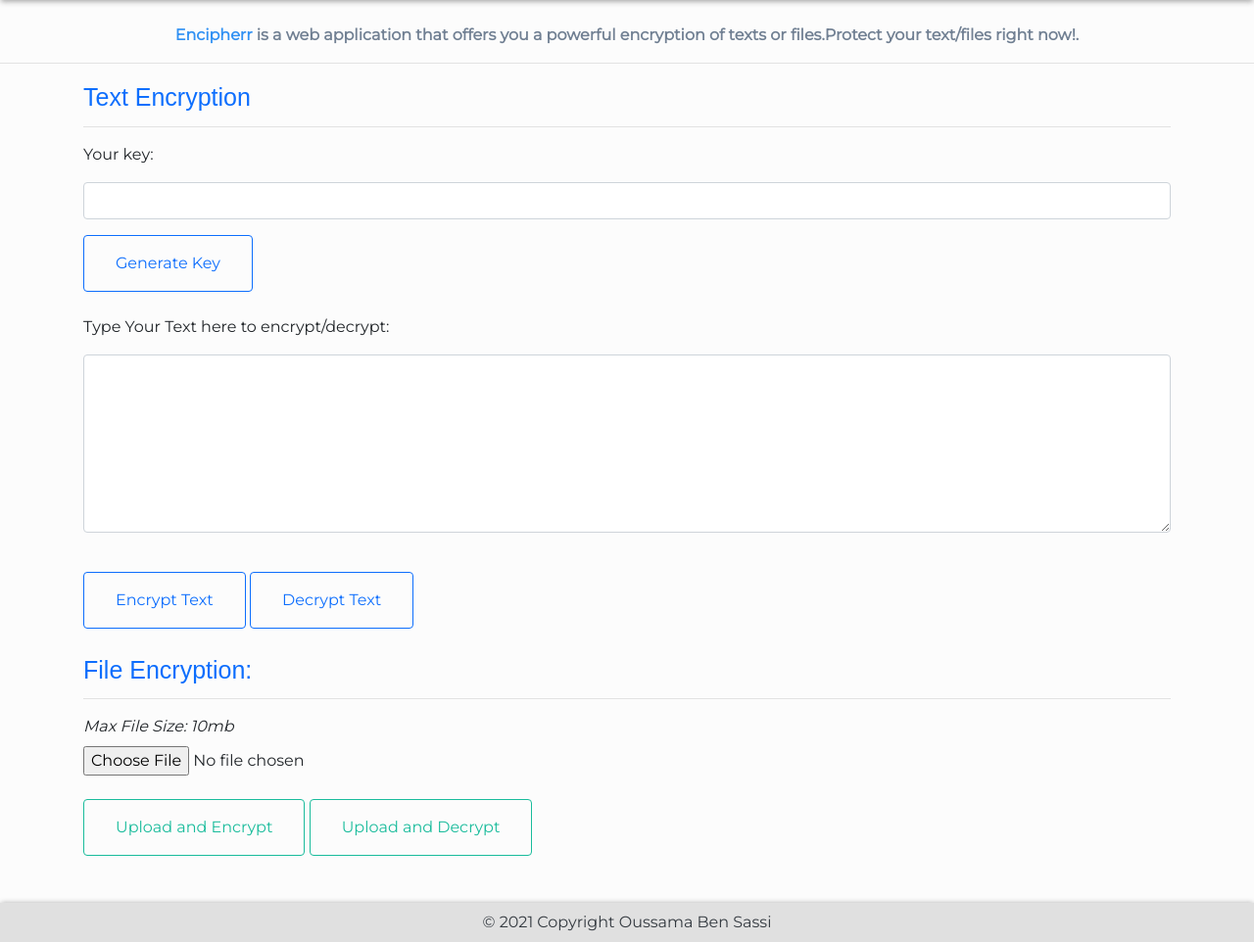
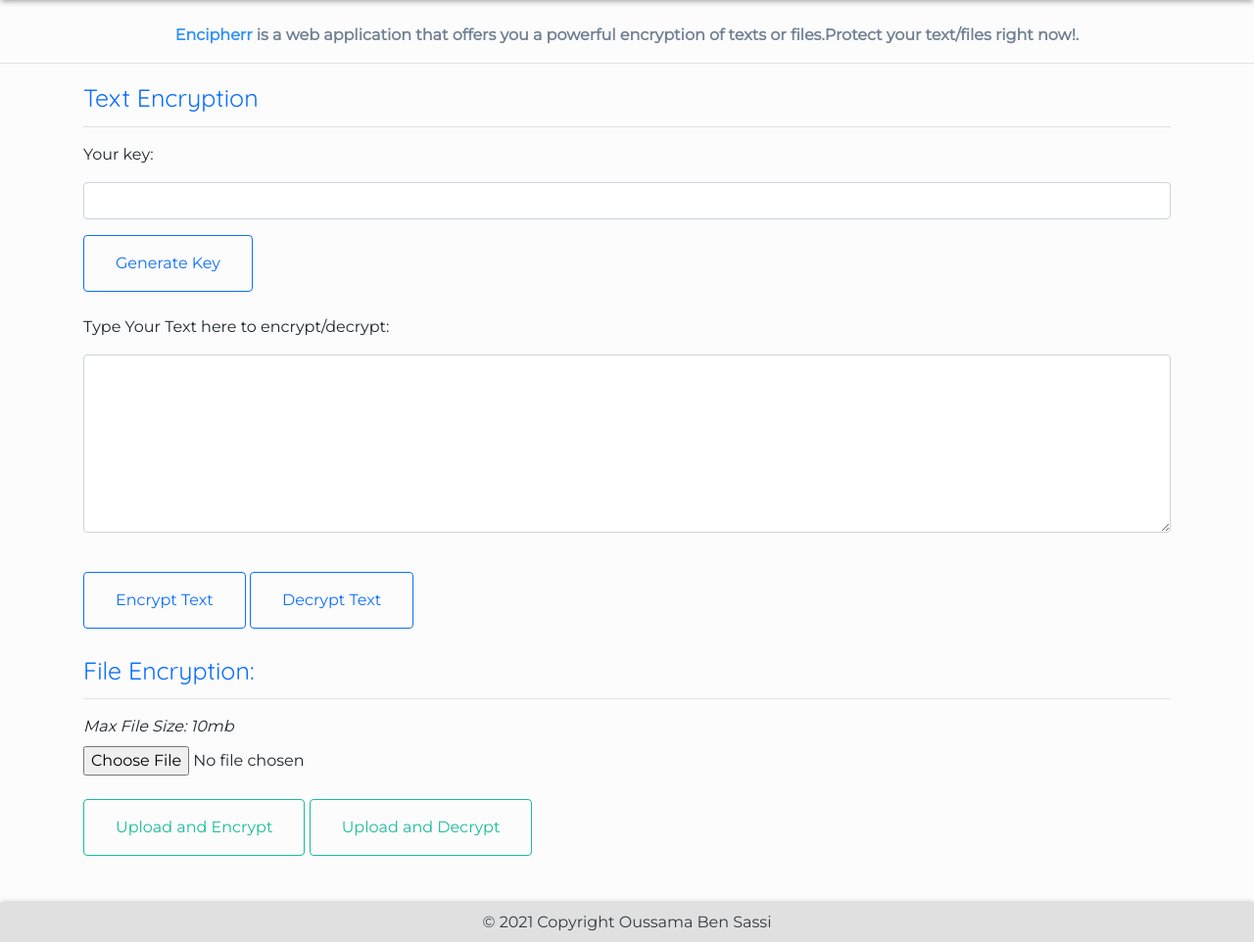
Before and after one commit to Oussama1403/Encipherr, a Flask app: page / in a window 1280 px wide. Shown: the part 56-1018 px from the top of the page at 98% size. Run offline with Flask 2, Linux system fonts and the light colour scheme; some libraries are stand-ins or nearby versions.

Commit message:
.title style changed

```diff
--- a/static/css/style.css
+++ b/static/css/style.css
@@ -86,7 +86,7 @@
   }
 
   .title {
-    font-family: "Nunito Sans", sans-serif;
+    font-family: 'Quicksand', sans-serif;
     font-size: 25px;
     color: #0d6efd;
   }
```
